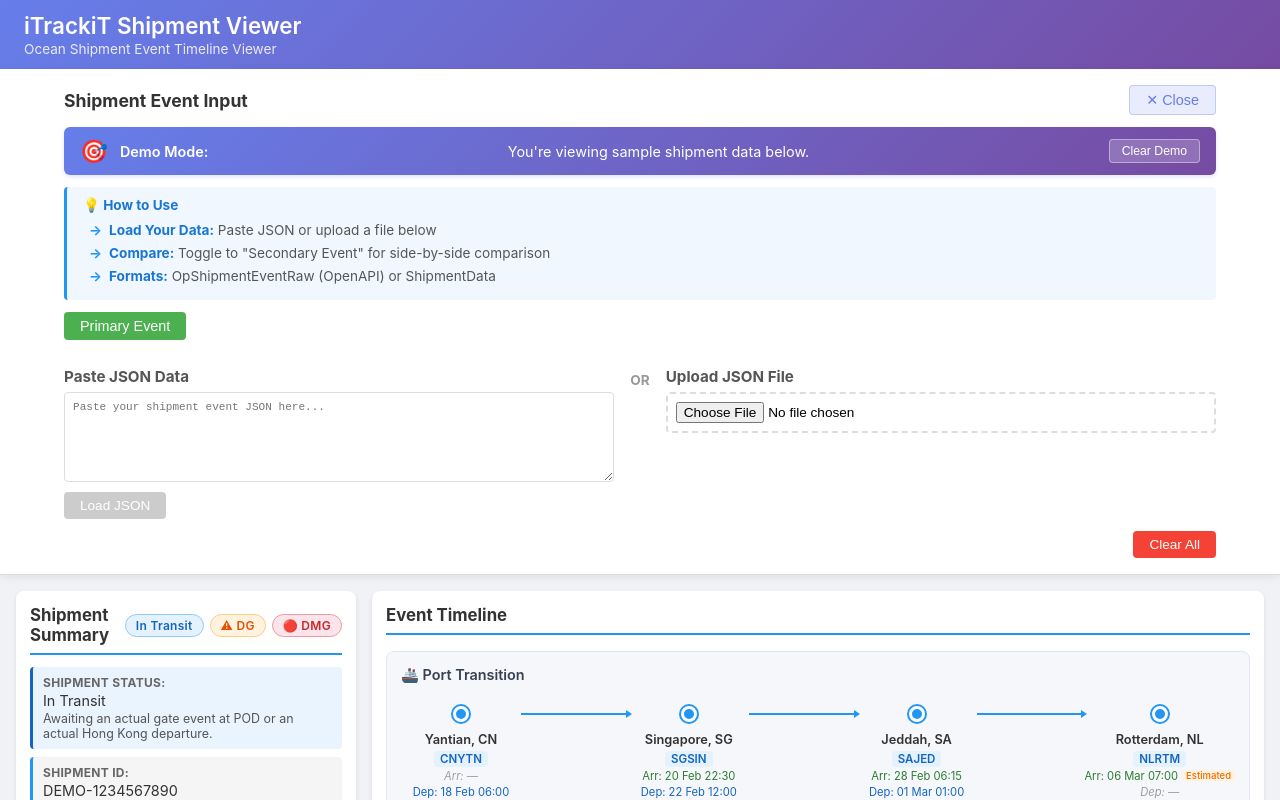
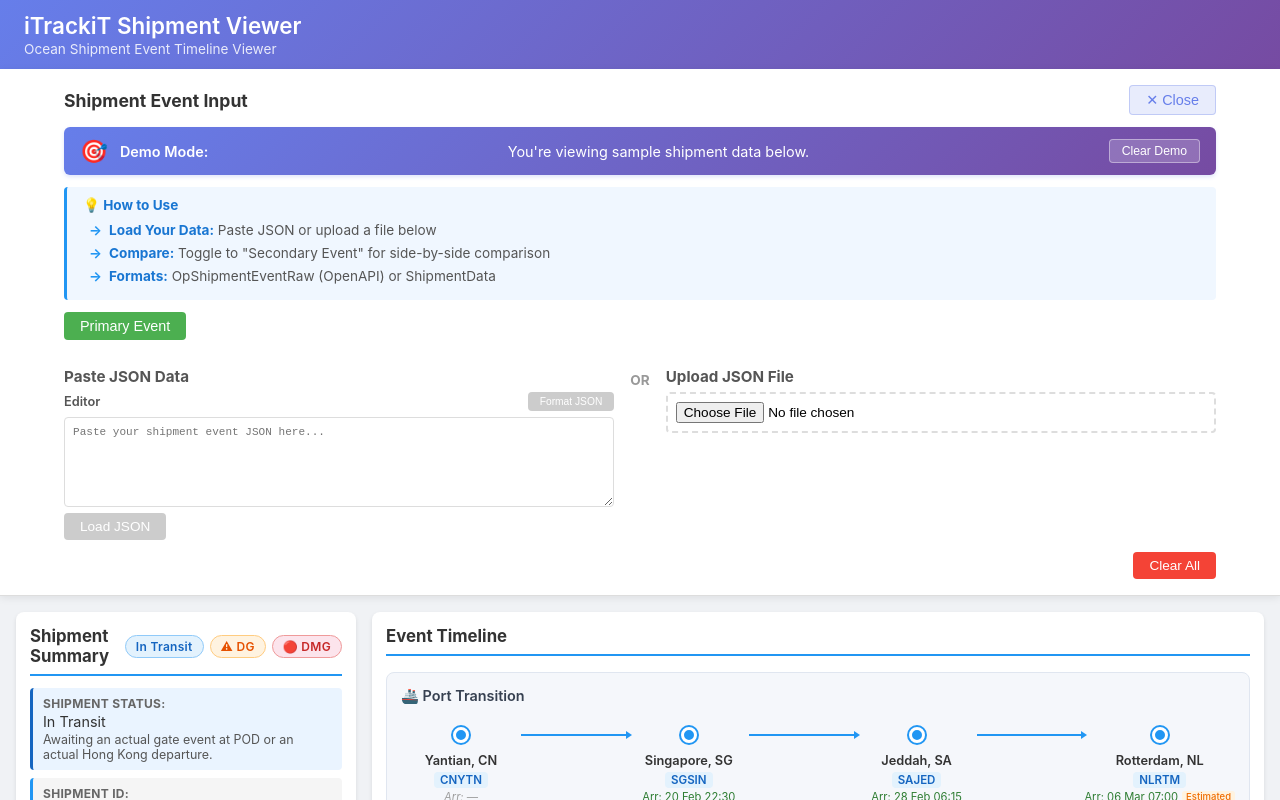
Before and after one commit to fatbo/itrackit-event-viewer, an Angular app: page / in a window 1280 px wide. Both pictures are taken after a click on the button "📋 Load Data". Shown: the top 800 px of the page. Built offline with nearby package versions, Linux system fonts and the light colour scheme.

Commit message:
Add JSON editor with formatter
Co-authored-by: fatbo <4547140+fatbo@users.noreply.github.com>

```diff
--- a/src/app/components/event-input/event-input.css
+++ b/src/app/components/event-input/event-input.css
@@ -160,16 +160,6 @@ h3 {
   margin-bottom: 0;
 }
 
-.json-textarea {
-  width: 100%;
-  padding: 8px;
-  border: 1px solid #ddd;
-  border-radius: 4px;
-  font-family: monospace;
-  font-size: 0.85em;
-  resize: vertical;
-}
-
 .action-btn {
   padding: 6px 16px;
   background: #2196F3;
--- a/src/app/components/event-input/event-input.html
+++ b/src/app/components/event-input/event-input.html
@@ -36,12 +36,12 @@
   <div class="input-row">
     <div class="input-section">
       <h3>Paste JSON Data</h3>
-      <textarea
-        [(ngModel)]="jsonInput"
+      <app-json-editor
+        [value]="jsonInput()"
+        (valueChange)="jsonInput.set($event)"
         placeholder="Paste your shipment event JSON here..."
-        rows="6"
-        class="json-textarea"
-      ></textarea>
+        [rows]="6"
+      ></app-json-editor>
       <button (click)="onPasteJson()" class="action-btn" [disabled]="!jsonInput()">
         Load JSON
       </button>
--- a/src/app/components/event-input/event-input.ts
+++ b/src/app/components/event-input/event-input.ts
@@ -2,12 +2,13 @@ import { Component, signal, OnInit, Input } from '@angular/core';
 import { FormsModule } from '@angular/forms';
 import { CommonModule } from '@angular/common';
 import { EventData } from '../../services/event-data';
+import { JsonEditor } from '../json-editor/json-editor';
 import { ShipmentData, OpShipmentEventRaw } from '../../models/shipment-event.model';
 import { ShipmentParser } from '../../services/shipment-parser';
 
 @Component({
   selector: 'app-event-input',
-  imports: [CommonModule, FormsModule],
+  imports: [CommonModule, FormsModule, JsonEditor],
   templateUrl: './event-input.html',
   styleUrl: './event-input.css',
 })
--- /dev/null
+++ b/src/app/components/json-editor/json-editor.css
@@ -0,0 +1,57 @@
+.json-editor {
+  display: flex;
+  flex-direction: column;
+  gap: 6px;
+}
+
+.editor-toolbar {
+  display: flex;
+  align-items: center;
+  justify-content: space-between;
+  font-size: 0.8em;
+  color: #666;
+}
+
+.editor-hint {
+  font-weight: 600;
+  color: #555;
+}
+
+.format-btn {
+  padding: 4px 12px;
+  background: #4caf50;
+  color: white;
+  border: none;
+  border-radius: 4px;
+  cursor: pointer;
+  font-size: 0.8em;
+  font-weight: 500;
+}
+
+.format-btn:hover:not(:disabled) {
+  background: #45a049;
+}
+
+.format-btn:disabled {
+  background: #ccc;
+  cursor: not-allowed;
+}
+
+.json-textarea {
+  width: 100%;
+  padding: 8px;
+  border: 1px solid #ddd;
+  border-radius: 4px;
+  font-family: monospace;
+  font-size: 0.85em;
+  resize: vertical;
+}
+
+.format-message {
+  background: #ffebee;
+  color: #c62828;
+  padding: 6px 10px;
+  border-radius: 4px;
+  border-left: 3px solid #c62828;
+  font-size: 0.8em;
+}
--- /dev/null
+++ b/src/app/components/json-editor/json-editor.html
@@ -0,0 +1,26 @@
+<div class="json-editor">
+  <div class="editor-toolbar">
+    <span class="editor-hint">Editor</span>
+    <button
+      type="button"
+      class="format-btn"
+      (click)="formatJson()"
+      [disabled]="!value.trim()"
+    >
+      Format JSON
+    </button>
+  </div>
+  <textarea
+    [ngModel]="value"
+    (ngModelChange)="onValueChange($event)"
+    [placeholder]="placeholder"
+    [rows]="rows"
+    class="json-textarea"
+    spellcheck="false"
+  ></textarea>
+  @if (formatError()) {
+    <div class="format-message">
+      {{ formatError() }}
+    </div>
+  }
+</div>
--- /dev/null
+++ b/src/app/components/json-editor/json-editor.ts
@@ -0,0 +1,40 @@
+import { CommonModule } from '@angular/common';
+import { Component, EventEmitter, Input, Output, signal } from '@angular/core';
+import { FormsModule } from '@angular/forms';
+
+@Component({
+  selector: 'app-json-editor',
+  imports: [CommonModule, FormsModule],
+  templateUrl: './json-editor.html',
+  styleUrl: './json-editor.css',
+})
+export class JsonEditor {
+  @Input() value = '';
+  @Input() placeholder = 'Paste your shipment event JSON here...';
+  @Input() rows = 6;
+  @Output() valueChange = new EventEmitter<string>();
+
+  protected readonly formatError = signal('');
+
+  onValueChange(nextValue: string): void {
+    this.value = nextValue;
+    this.formatError.set('');
+    this.valueChange.emit(nextValue);
+  }
+
+  formatJson(): void {
+    if (!this.value.trim()) {
+      return;
+    }
+
+    try {
+      const parsed = JSON.parse(this.value);
+      const formatted = JSON.stringify(parsed, null, 2);
+      this.value = formatted;
+      this.formatError.set('');
+      this.valueChange.emit(formatted);
+    } catch (error) {
+      this.formatError.set('Unable to format: invalid JSON.');
+    }
+  }
+}
```
Also changed, not shown: 1 other file (tests, documents, lock files or other folders).
